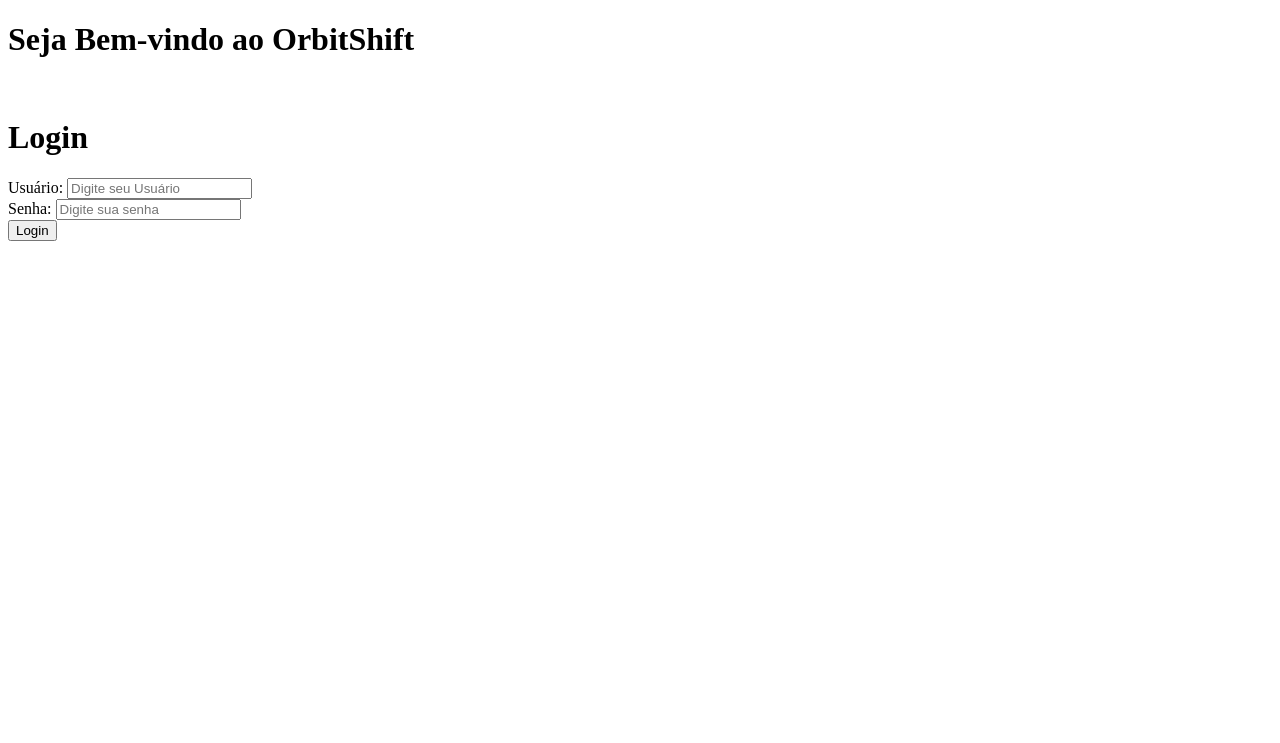
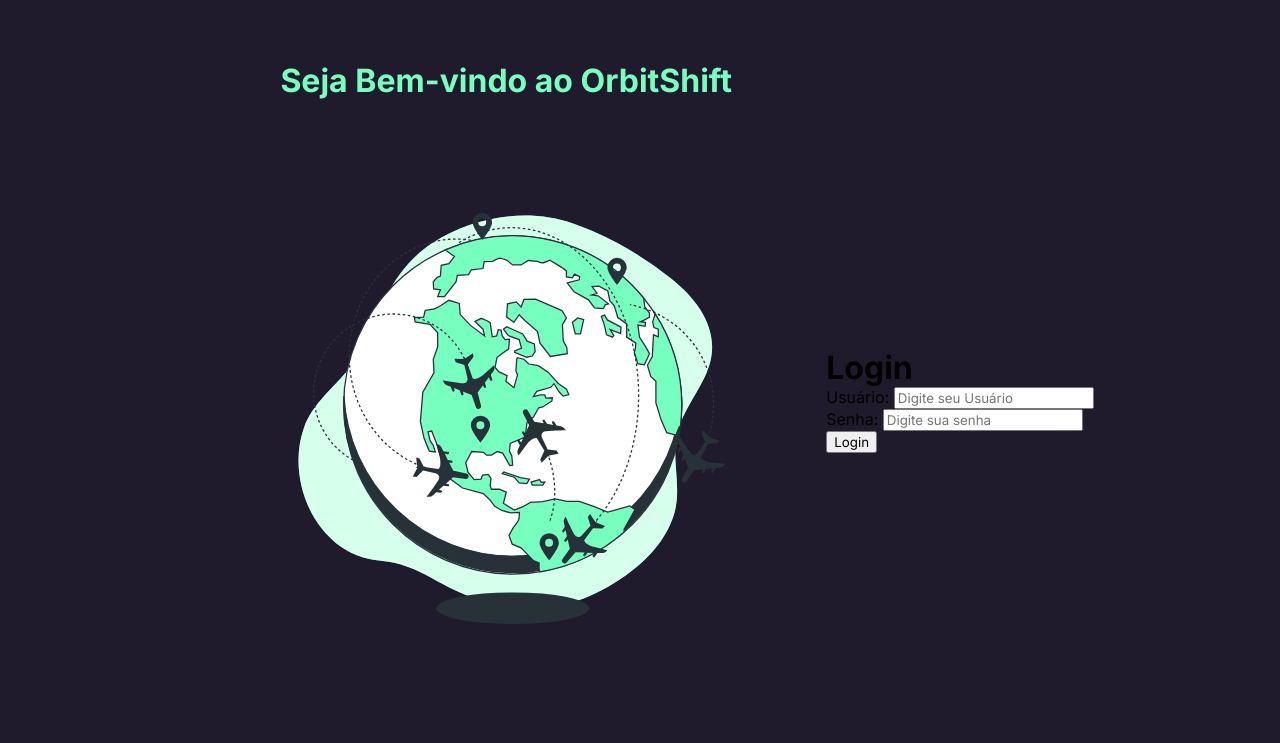
Before and after one commit to GustavLira/OrbitShift, a plain HTML site: page index.html in a window 1280 px wide. Drawn offline with Linux system fonts and the light colour scheme.

Commit message:
Estrutura do projeto

```diff
--- /dev/null
+++ b/CSS/style.css
@@ -0,0 +1,32 @@
+@import url('https://fonts.googleapis.com/css2?family=Inter:wght@400;700&display=swap');
+
+*{
+    margin: 0;
+    padding 0;
+    box-sizing: border-box;
+    font-family: 'Inter', sans-serif;
+}
+.main{
+    width: 100vw;
+    height: 100vh;
+    display: flex;
+    align-items: center;
+    justify-content: center;
+    background: #201b2c;
+}
+
+.Left{
+    width: 50vw;
+    height: 100vh;
+    display: flex;
+    align-items: center;
+    justify-content: center;
+    flex-direction: column;
+}
+.Left > h1{
+    color: #77ffc0;
+}
+
+.Left > img{
+    max-height: 80%;
+}
--- a/index.html
+++ b/index.html
@@ -6,13 +6,14 @@
     <meta name="viewport" content="width=device-width, initial-scale=1.0">
     <title>Projeto</title>
     <link rel="shortcut icon" href="assets/disc-fill.svg" type="image/x-icon">
+    <link rel="stylesheet" href="CSS/style.css">
 </head>
 
 <body>
     <div class="main">
         <div class="Left">
             <h1>Seja Bem-vindo ao OrbitShift</h1>
-            <img src="">
+            <img src="assets/Destination-bro.svg" alt="Foto planeta">
         </div>
 
         <div class="Right">
```
Also changed, not shown: assets/Destination-bro.svg (added).
